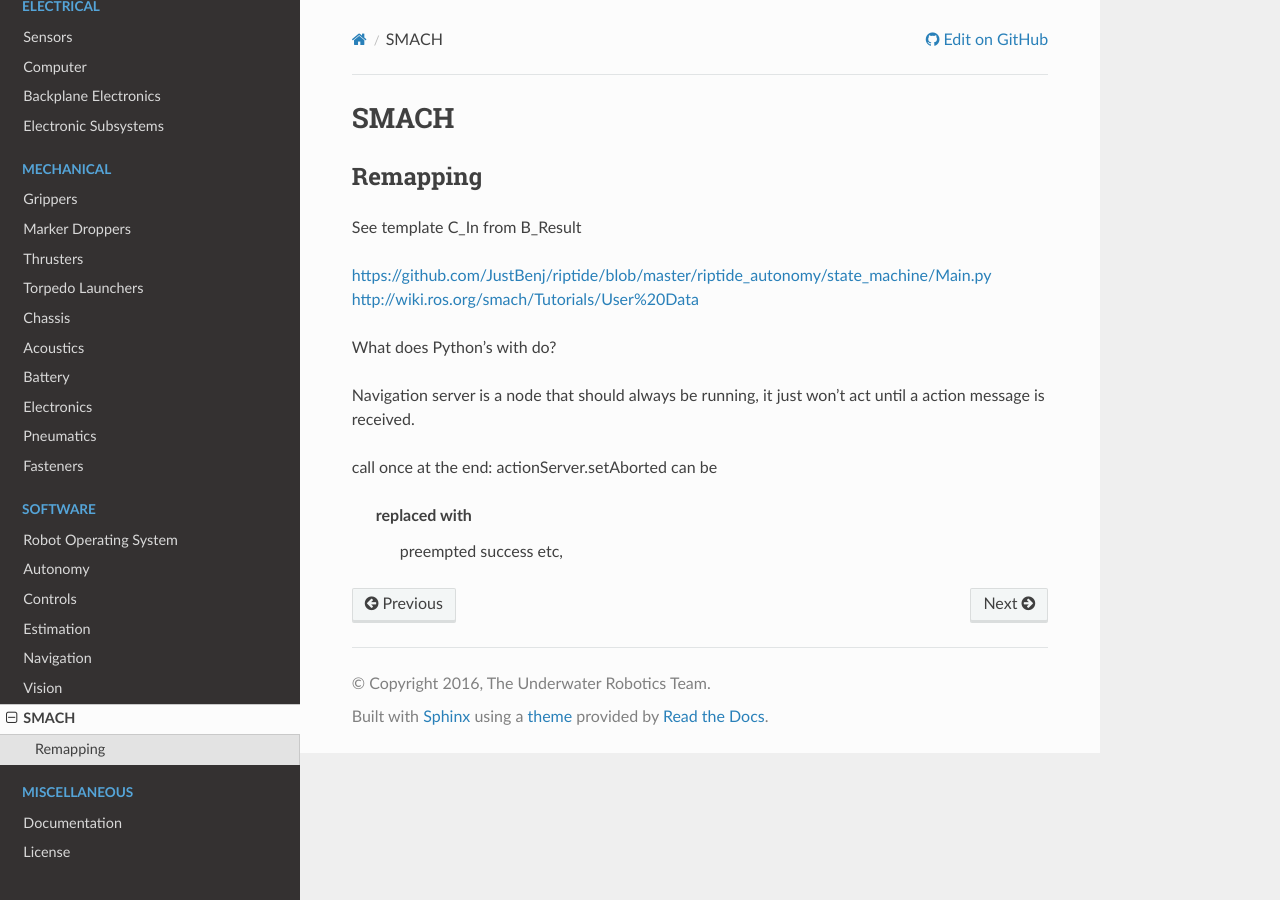
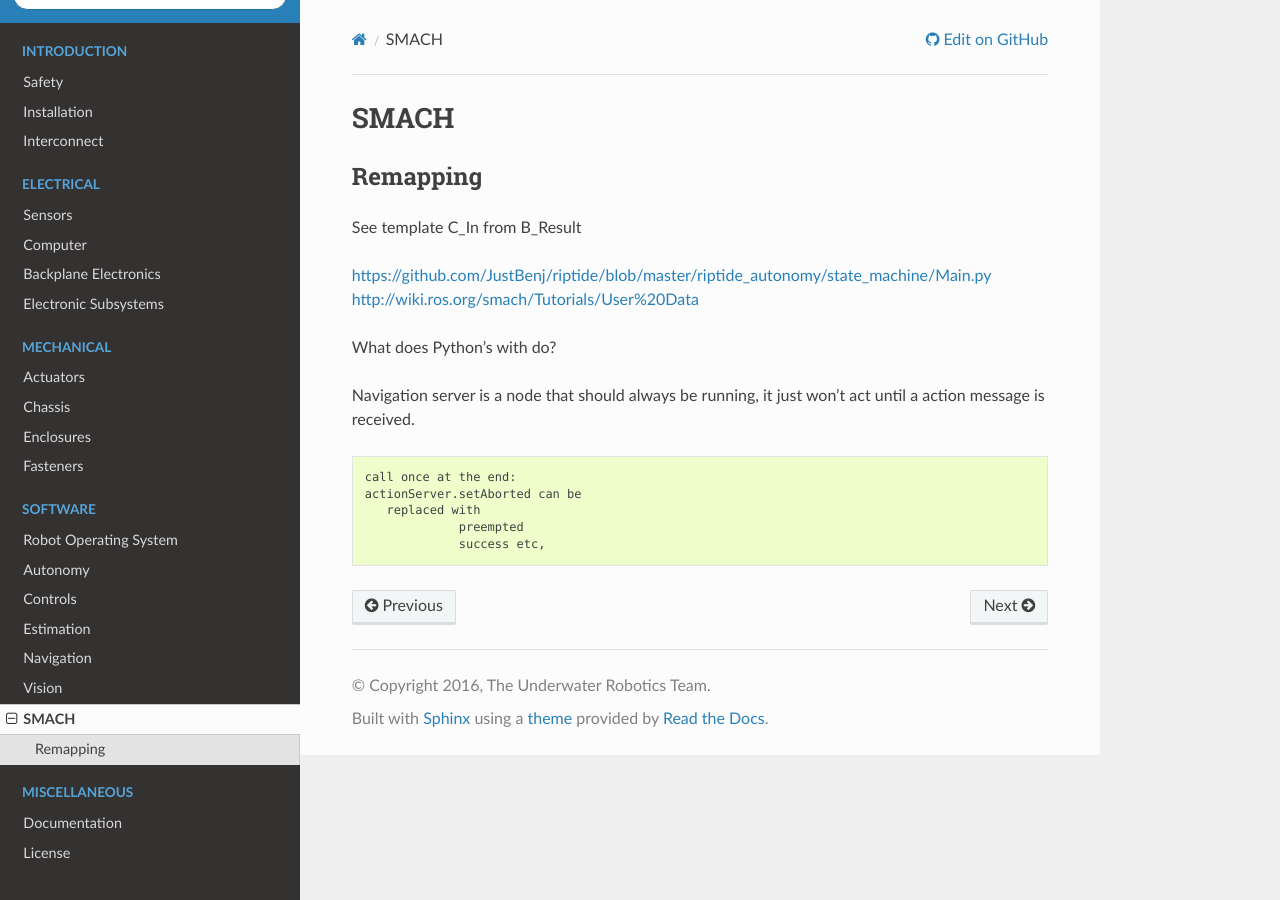
Before and after one commit to osu-uwrt/riptide, a Sphinx documentation site: the page built from source/smach.rst, in a window 1280 px wide. Built offline with Sphinx 7.4.7 and the Read the Docs theme 2.0.0, drawn with Linux system fonts in a browser that asks for light colours.

```diff
--- a/source/actuators.rst
+++ b/source/actuators.rst
@@ -1,3 +1,6 @@
+Actuators
+=========
+
 Grippers
 --------
 
--- a/source/enclosures.rst
+++ b/source/enclosures.rst
@@ -1,3 +1,6 @@
+Enclosures
+==========
+
 Acoustics
 ---------
 
--- a/source/smach.rst
+++ b/source/smach.rst
@@ -2,7 +2,7 @@ SMACH
 =====
 
 Remapping
---------
+---------
 
 See template C_In from B_Result
 
@@ -15,8 +15,10 @@ What does Python's with do?
 
 Navigation server is a node that should always be running, it just won't act until a action message is received.
 
-call once at the end:
-actionServer.setAborted can be
-   replaced with
-             preempted
-             success etc,
+.. code-block:: none
+
+   call once at the end:
+   actionServer.setAborted can be
+      replaced with
+                preempted
+                success etc,
```
